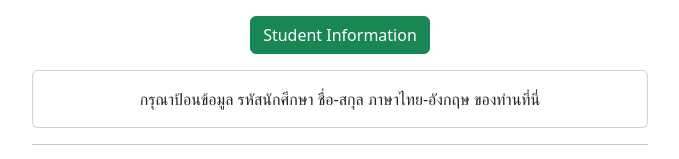
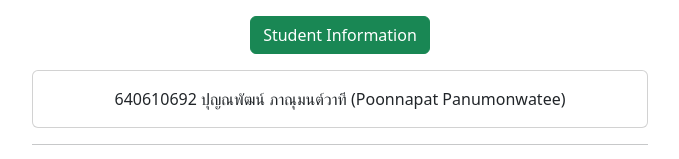
Before and after one commit to cpe207/lab01-zepdon, a plain HTML site: page index.html in a window 1280 px wide. Both pictures are taken after a click on the button "Student Information". Shown: the part 515-674 px from the top of the page, without its empty margins (300-979 px from the left). Drawn offline with nearby package versions, Linux system fonts and the light colour scheme.

Commit message:
Add student id and Name

```diff
--- a/index.html
+++ b/index.html
@@ -50,8 +50,7 @@
           </p>
           <div class="collapse" id="collapseExample">
             <div class="card card-body">
-              กรุณาป้อนข้อมูล รหัสนักศึกษา ชื่อ-สกุล ภาษาไทย-อังกฤษ
-              ของท่านที่นี่
+              640610692 ปุญณพัฒน์ ภาณุมนต์วาที (Poonnapat Panumonwatee)
             </div>
           </div>
         </div>
```
